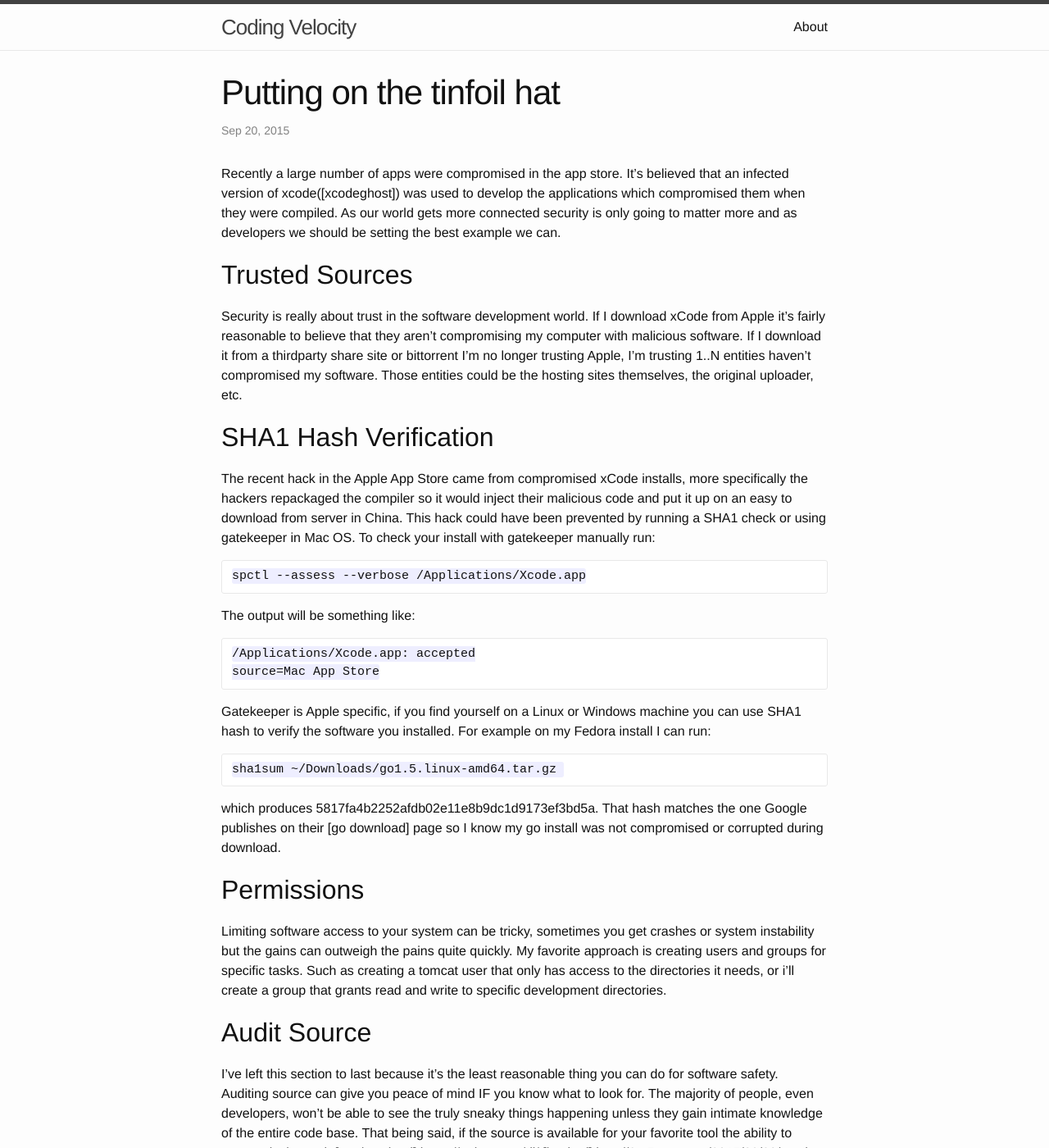
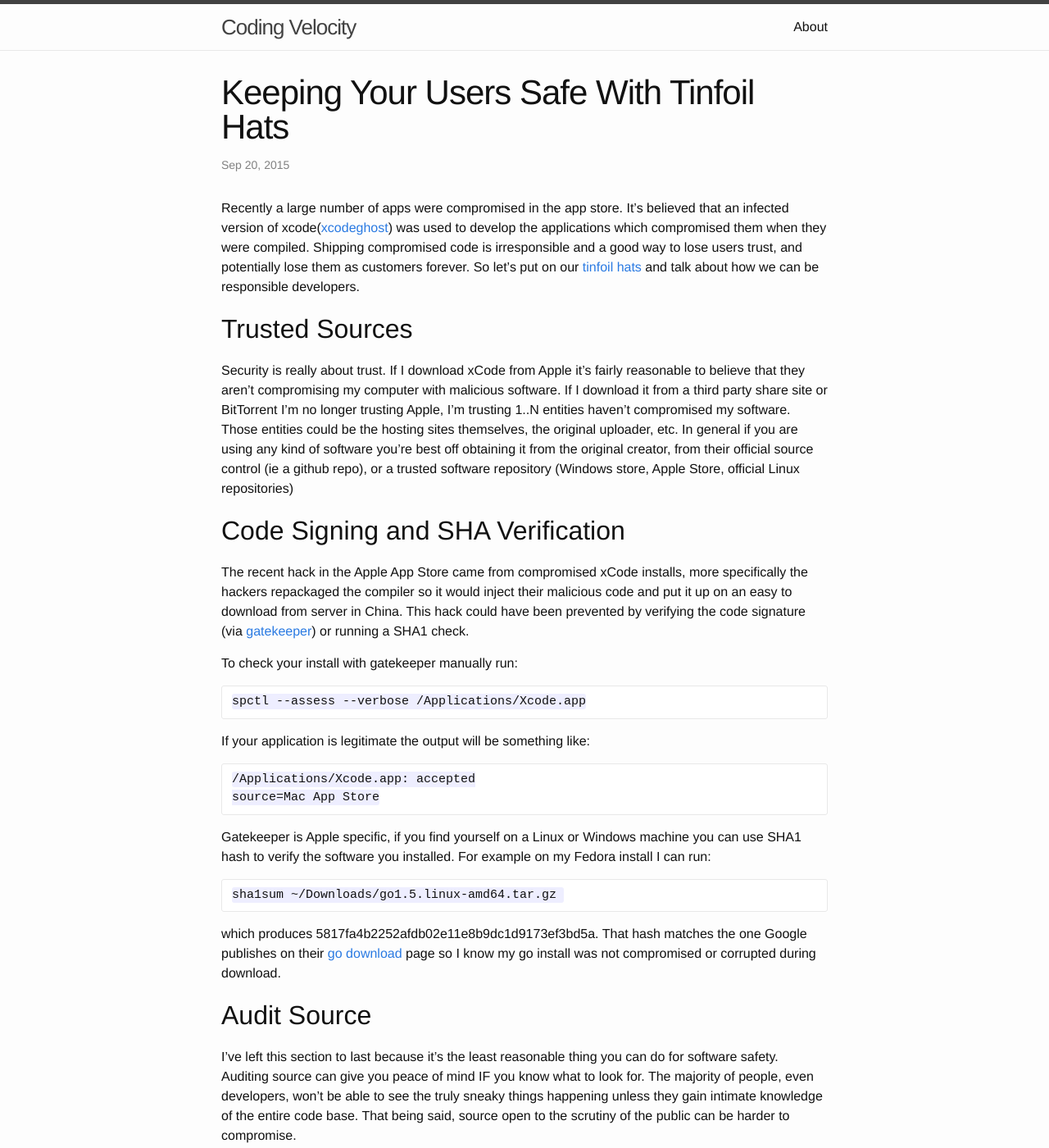
Before and after one commit to catwomey/catwomey.github.io, a Jekyll site: the page built from _posts/2015-09-22-tinfoil-hat.markdown, in a window 1280 px wide and 1400 px high. Shown: the whole window at 82% size. Built offline with Jekyll 4.4.1, drawn with Linux system fonts in a browser that asks for light colours; Markdown is read by kramdown in place of the engine named in the settings; comment, search, counter and statistics services are not loaded; some of the changed text lies outside the part shown.

Commit message:
Second draft of tinfoil hat post

````diff
--- a/_posts/2015-09-22-tinfoil-hat.markdown
+++ b/_posts/2015-09-22-tinfoil-hat.markdown
@@ -1,26 +1,28 @@
 ---
 layout: post
-title:  "Putting on the tinfoil hat"
+title:  "Keeping Your Users Safe With Tinfoil Hats"
 subtitle: "keeping your tools secure"
 date:   2015-09-20
 tags: security
 ---
 
-Recently a large number of apps were compromised in the app store.  It's believed that an infected version of xcode([xcodeghost]) was used to develop the applications which compromised them when they were compiled. As our world gets more connected security is only going to matter more and as developers we should be setting the best example we can.
+Recently a large number of apps were compromised in the app store.  It's believed that an infected version of xcode([xcodeghost]) was used to develop the applications which compromised them when they were compiled. Shipping compromised code is irresponsible and a good way to lose users trust, and potentially lose them as customers forever. So let's put on our [tinfoil hats] and talk about how we can be responsible developers.
 
 ##Trusted Sources
 
-Security is really about trust in the software development world.  If I download xCode from Apple it's fairly reasonable to believe that they aren't compromising my computer with malicious software.  If I download it from a thirdparty share site or bittorrent I'm no longer trusting Apple, I'm trusting 1..N entities haven't compromised my software.  Those entities could be the hosting sites themselves, the original uploader, etc.
+Security is really about trust.  If I download xCode from Apple it's fairly reasonable to believe that they aren't compromising my computer with malicious software.  If I download it from a third party share site or BitTorrent I'm no longer trusting Apple, I'm trusting 1..N entities haven't compromised my software.  Those entities could be the hosting sites themselves, the original uploader, etc.  In general if you are using any kind of software you're best off obtaining it from the original creator, from their official source control (ie a github repo), or a trusted software repository (Windows store, Apple Store, official Linux repositories)
 
-##SHA1 Hash Verification
+##Code Signing and SHA Verification
 
-The recent hack in the Apple App Store came from compromised xCode installs, more specifically the hackers repackaged the compiler so it would inject their malicious code and put it up on an easy to download from server in China. This hack could have been prevented by running a SHA1 check or using gatekeeper in Mac OS.  To check your install with gatekeeper manually run:
+The recent hack in the Apple App Store came from compromised xCode installs, more specifically the hackers repackaged the compiler so it would inject their malicious code and put it up on an easy to download from server in China. This hack could have been prevented by verifying the code signature (via [gatekeeper]) or running a SHA1 check.
+
+To check your install with gatekeeper manually run:
 
 ```
 spctl --assess --verbose /Applications/Xcode.app
 ```
 
-The output will be something like:
+If your application is legitimate the output will be something like:
 
 ```
 /Applications/Xcode.app: accepted
@@ -35,14 +37,16 @@ sha1sum ~/Downloads/go1.5.linux-amd64.tar.gz
 
 which produces 5817fa4b2252afdb02e11e8b9dc1d9173ef3bd5a.  That hash matches the one Google publishes on their [go download] page so I know my go install was not compromised or corrupted during download.
 
-
-##Permissions
-
-Limiting software access to your system can be tricky, sometimes you get crashes or system instability but the gains can outweigh the pains quite quickly. My favorite approach is creating users and groups for specific tasks.  Such as creating a tomcat user that only has access to the directories it needs, or i'll create a group that grants read and write to specific development directories.
-
 ##Audit Source
 
-I've left this section to last because it's the least reasonable thing you can do for software safety.  Auditing source can give you peace of mind IF you know what to look for.  The majority of people, even developers, won't be able to see the truly sneaky things happening unless they gain intimate knowledge of the entire code base.  That being said, if the source is available for your favorite tool the ability to preemptively patch
+I've left this section to last because it's the least reasonable thing you can do for software safety.  Auditing source can give you peace of mind IF you know what to look for.  The majority of people, even developers, won't be able to see the truly sneaky things happening unless they gain intimate knowledge of the entire code base.  That being said, source open to the scrutiny of the public can be harder to compromise.
+
+##Weak Hat
+
+Think I can improve my security? Let me know in the comments section!
+
 [go download]:https://golang.org/dl/
 [hacked]:http://9to5mac.com/2015/09/20/xcode-ghost-app-store-malware-malicious-apps/
 [xcodeghost]:http://arstechnica.com/security/2015/09/apple-scrambles-after-40-malicious-xcodeghost-apps-haunt-app-store/
+[gatekeeper]:https://developer.apple.com/news/?id=09222015a
+[tinfoil hats]:https://en.wikipedia.org/wiki/Tin_foil_hat
````
